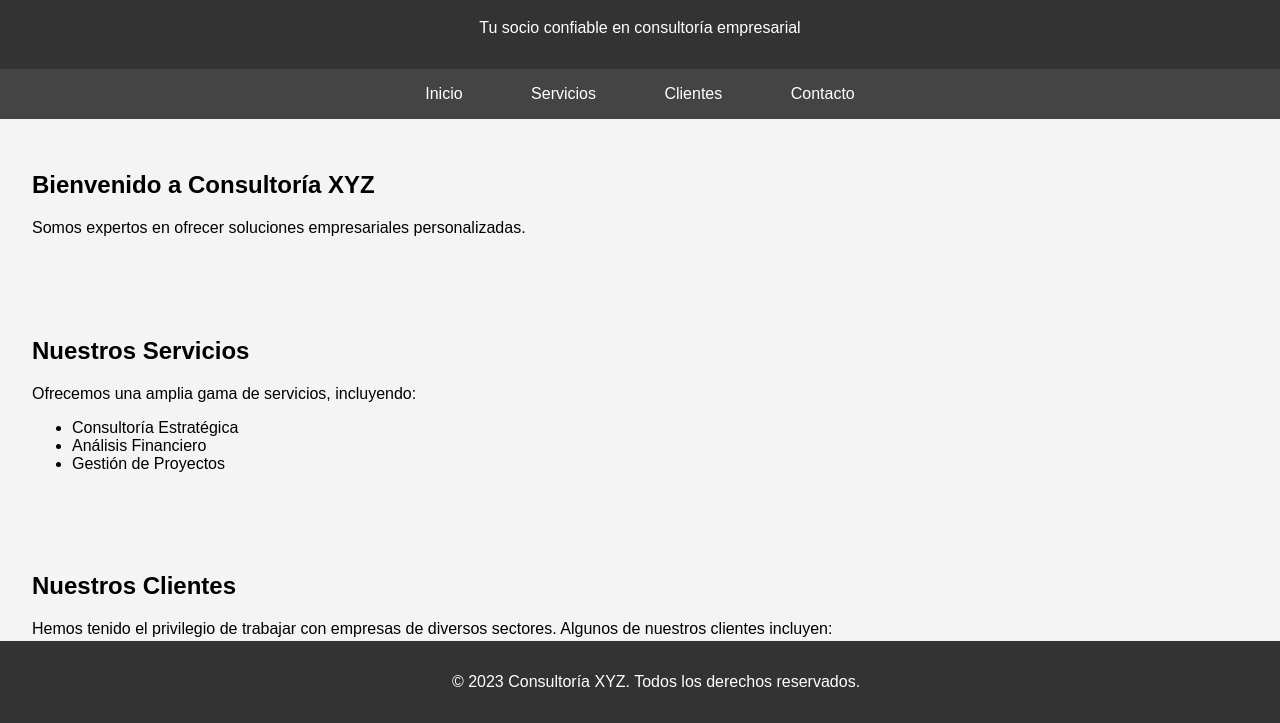
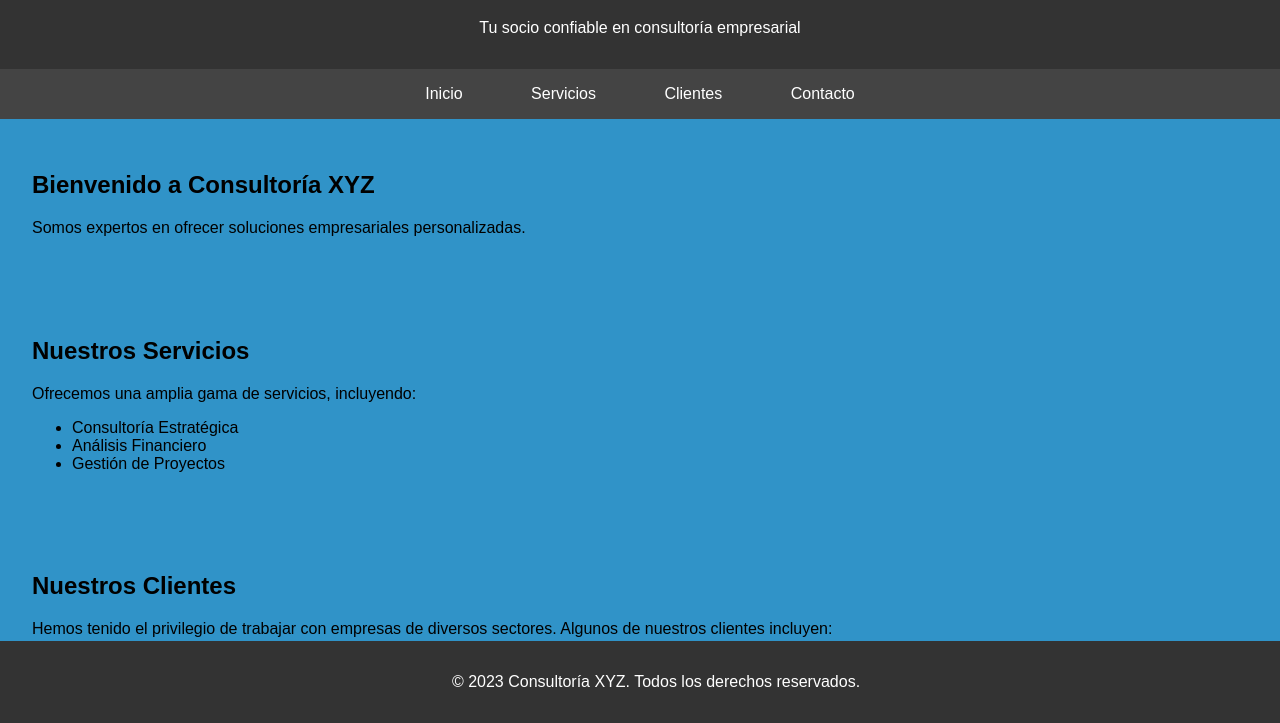
Before and after one commit to juliantagliapietra/CONSULTORIA, a plain HTML site: page index.html in a window 1280 px wide. Shown: the part 77-800 px from the top of the page. Drawn offline with Linux system fonts and the light colour scheme.

Commit message:
Update index.html

```diff
--- a/index.html
+++ b/index.html
@@ -9,7 +9,7 @@
             font-family: Arial, sans-serif;
             margin: 0;
             padding: 0;
-            background-color: #f4f4f4;
+            background-color: rgb(48, 147, 200);
         }
 
         header {
```
